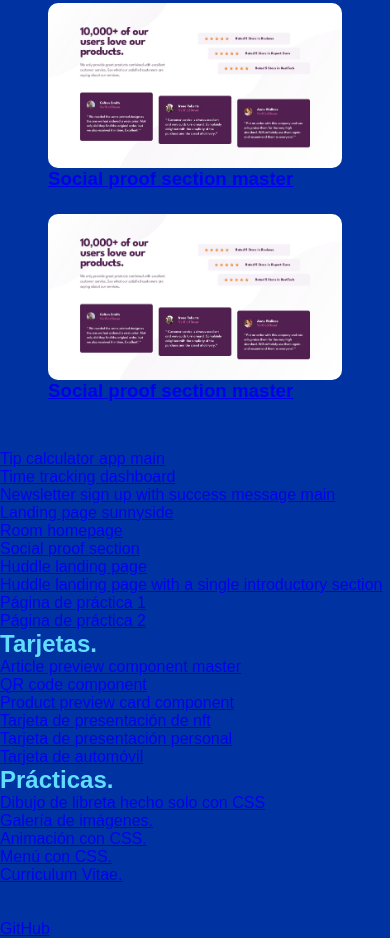
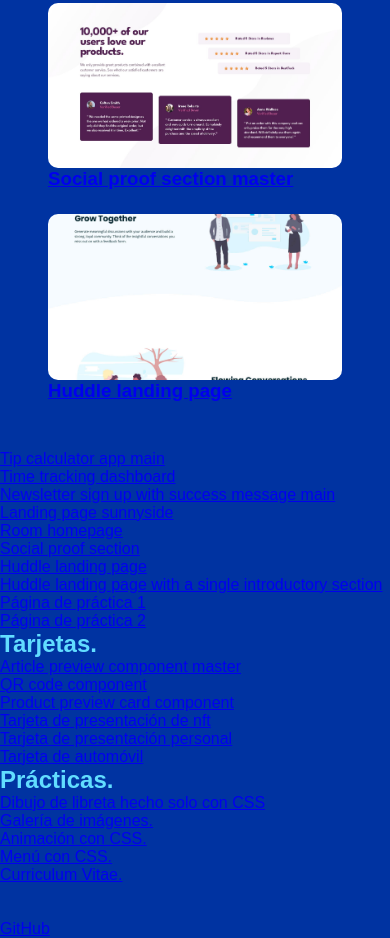
Before and after one commit to Juan122113/portfolio, a plain HTML site: page index.html in a window 390 px wide. Shown: the part 1328-2266 px from the top of the page. Drawn offline with Linux system fonts and the light colour scheme.

Commit message:
Added huddle-landing-page

```diff
--- a/index.html
+++ b/index.html
@@ -106,18 +106,18 @@
                     <h3 class="h3-mobile">Social proof section master</h3>
                 </div>
             </a>
-            <a href="https://juan122113.github.io/social-proof-section-master/" target="_blank" class="a-container">
+            <a href="https://juan122113.github.io/landing-page/" target="_blank" class="a-container">
 
                 <div class="project">
                 <!-- <img src="" alt=""> onclick="openLightbox('./assets/desktop-design-completed.jpg')"> -->
-                    <img src="assets/Designs/social-proof-section-master.jpg" alt="social proof section master">
+                    <img src="assets/Designs/huddle-landing-page.jpg" alt="huddle landing page">
                     <div class="project-info">
                         <h3>Social proof section master</h3>
                     <!-- <p>Tienda online con React y Node.js</p> -->
                     </div>
                 </div>
                 <div>
-                    <h3 class="h3-mobile">Social proof section master</h3>
+                    <h3 class="h3-mobile">Huddle landing page</h3>
                 </div>
             </a>
 
```
Also changed, not shown: assets/Designs/huddle-landing-page.jpg (added).
